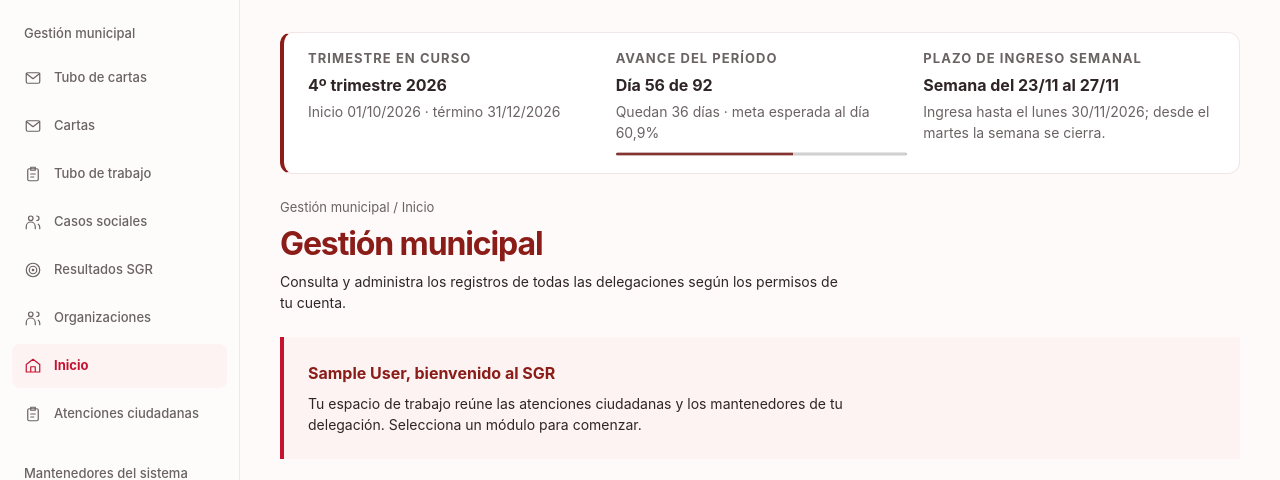
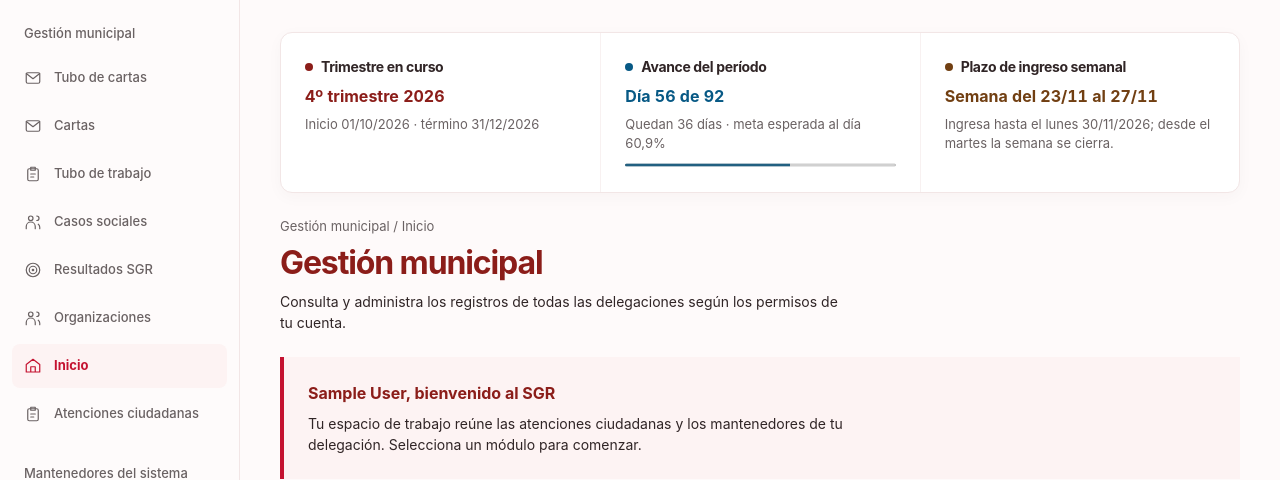
Before and after one commit to zoroikami/sgr-municipalidad-laserena, a Django app: page / in a window 1280 px wide. Shown: the part 96-576 px from the top of the page. Run offline with Django 5.2, Linux system fonts and the light colour scheme; the visitor is signed in with stand-in values (Sample User, id 1); data that the repository does not hold is empty; parts of the project's set-up code (start-up, migrations or seed data) failed here and were passed over; some libraries are stand-ins or nearby versions.

Commit message:
style: unificar resúmenes compactos y colores por estado

```diff
--- a/gestion/queries.py
+++ b/gestion/queries.py
@@ -196,11 +196,11 @@ def list_context(request, modulo):
         totals = {row['estado']: row['cantidad'] for row in scoped(request.user, Carta)
                   .values('estado').annotate(cantidad=Count('pk'))}
         # Mismos tonos que la insignia de estado del listado: ámbar, azul, verde y gris.
-        styles = ['proceso', 'estado-aprobada', 'realizado', 'estado-no-aplica']
+        tonos = ['ambar', 'azul', 'verde', 'gris']
         context['cartas_resumen'] = [
-            {'label': label, 'cantidad': totals.get(value, 0), 'clase': style}
-            for (value, label), style in zip(Carta.ESTADOS, styles)]
-        context['cartas_resumen'].append({'label': 'Total', 'cantidad': sum(totals.values()), 'clase': ''})
+            {'label': label, 'cantidad': totals.get(value, 0), 'tono': tono}
+            for (value, label), tono in zip(Carta.ESTADOS, tonos)]
+        context['cartas_resumen'].append({'label': 'Total', 'cantidad': sum(totals.values()), 'tono': 'neutro'})
     return context
 
 
--- a/static/sgr/app.css
+++ b/static/sgr/app.css
@@ -186,18 +186,11 @@ button, .btn, input, select { min-height: 2.75rem; }
 }
 
 /* Período de medición vigente (RF-005, RF-026) y plazo de ingreso semanal (nuevo requerimiento, punto 4). */
-.periodo-sgr {
-  display: grid; grid-template-columns: repeat(3, minmax(0, 1fr)); gap: var(--space-lg);
-  margin-bottom: var(--space-xl); padding: var(--space-lg) var(--space-xl);
-  background: var(--brand-white); border: 1px solid var(--brand-border);
-  border-left: var(--space-xs) solid var(--brand-wine); border-radius: var(--legacy-radius-panel, 0.75rem);
-}
-.periodo-item { display: flex; flex-direction: column; gap: var(--space-xs); min-width: 0; font-size: var(--type-small); color: var(--brand-muted); }
-.periodo-item strong { color: var(--brand-ink); font-size: var(--type-body); }
-.periodo-label { font-size: var(--type-caption); font-weight: 700; letter-spacing: 0.08em; text-transform: uppercase; color: var(--brand-muted); }
-.periodo-progreso { width: 100%; height: 0.375rem; accent-color: var(--brand-wine); margin-top: var(--space-xs); }
-.periodo-alerta strong { color: var(--error-ink); }
-@media (max-width: 900px) { .periodo-sgr { grid-template-columns: minmax(0, 1fr); } }
+.resumen-compacto.periodo-sgr { margin-bottom: var(--space-xl); }
+.resumen-compacto.periodo-sgr > article { grid-template-columns: minmax(0, 1fr); grid-template-areas: 'label' 'value' 'detail'; align-content: start; gap: var(--space-sm); }
+.resumen-compacto.periodo-sgr > article > strong { font-size: var(--type-body); line-height: 1.4; letter-spacing: normal; }
+.periodo-progreso { display: block; width: 100%; height: 0.375rem; accent-color: var(--resumen-tono); margin-top: var(--space-sm); }
+.resumen-compacto.periodo-sgr > .periodo-alerta > strong { color: var(--error-ink); }
 
 /* Buscador de listas largas en formularios (requisitos de la segunda entrega). */
 .form-field > .select-buscador { margin-bottom: var(--space-xs); }
--- /dev/null
+++ b/static/sgr/resumenes.css
@@ -0,0 +1,77 @@
+/* firma · municipal summaries · inherited tokens · compact reading, semantic state colours */
+.resumen-compacto {
+  display: grid;
+  grid-template-columns: repeat(auto-fit, minmax(min(100%, 11rem), 1fr));
+  align-items: stretch;
+  gap: 0;
+  margin-bottom: var(--space-2xl);
+  background: var(--brand-white);
+  border: 1px solid var(--brand-border);
+  border-radius: var(--legacy-radius-panel);
+  box-shadow: 0 var(--space-xs) var(--space-lg) color-mix(in srgb, var(--brand-ink) 3%, transparent);
+  overflow: hidden;
+}
+.resumen-compacto > article {
+  --resumen-tono: var(--brand-ink);
+  display: grid;
+  grid-template-columns: minmax(0, 1fr) auto;
+  grid-template-areas: 'label value' 'detail value';
+  column-gap: var(--space-lg);
+  row-gap: var(--space-xs);
+  align-content: center;
+  min-width: 0;
+  padding: var(--space-xl);
+}
+.resumen-compacto > article + article { border-inline-start: 1px solid var(--brand-row-rule); }
+.resumen-compacto > article[data-tono='ambar'] { --resumen-tono: var(--action-edit-ink); }
+.resumen-compacto > article[data-tono='azul'] { --resumen-tono: var(--action-view-ink); }
+.resumen-compacto > article[data-tono='verde'] { --resumen-tono: var(--success-ink); }
+.resumen-compacto > article[data-tono='rojo'] { --resumen-tono: var(--error-ink); }
+.resumen-compacto > article[data-tono='gris'] { --resumen-tono: var(--brand-muted); }
+.resumen-compacto > article[data-tono='vino'] { --resumen-tono: var(--brand-wine); }
+.resumen-compacto > article[data-tono='neutro'] { --resumen-tono: var(--brand-ink); }
+.resumen-compacto > article > h2 {
+  grid-area: label;
+  display: flex;
+  align-items: center;
+  gap: var(--space-sm);
+  margin: 0;
+  color: var(--brand-ink);
+  font-size: var(--type-small);
+  font-weight: 700;
+  line-height: 1.4;
+  overflow-wrap: anywhere;
+}
+.resumen-compacto > article > h2::before {
+  content: '';
+  width: var(--space-sm);
+  height: var(--space-sm);
+  flex: 0 0 var(--space-sm);
+  border-radius: 50%;
+  background: var(--resumen-tono);
+}
+.resumen-compacto > article > strong {
+  grid-area: value;
+  align-self: center;
+  min-width: 0;
+  color: var(--resumen-tono);
+  font-size: var(--type-title);
+  font-weight: 700;
+  line-height: 1;
+  letter-spacing: -0.03em;
+  font-variant-numeric: tabular-nums;
+  overflow-wrap: anywhere;
+}
+.resumen-compacto > article > p {
+  grid-area: detail;
+  margin: 0;
+  color: var(--brand-muted);
+  font-size: var(--type-caption);
+  line-height: 1.5;
+  overflow-wrap: anywhere;
+}
+@media (max-width: 700px) {
+  .resumen-compacto { grid-template-columns: minmax(0, 1fr); }
+  .resumen-compacto > article { padding: var(--space-lg); }
+  .resumen-compacto > article + article { border-inline-start: 0; border-top: 1px solid var(--brand-row-rule); }
+}
--- a/templates/base.html
+++ b/templates/base.html
@@ -9,6 +9,7 @@
   <link rel="stylesheet" href="{% static 'vendor/sweetalert2-11.14.5.min.css' %}">
   <link rel="stylesheet" href="{% static 'municipal/brand.css' %}">
   <link rel="stylesheet" href="{% static 'sgr/app.css' %}">
+  <link rel="stylesheet" href="{% static 'sgr/resumenes.css' %}">
   <link rel="stylesheet" href="{% static 'sgr/legacy.css' %}">
   {% block extra_css %}{% endblock %}
 </head>
--- a/templates/gestion/_cartas_resumen.html
+++ b/templates/gestion/_cartas_resumen.html
@@ -1,6 +1,6 @@
-<section class="tubo-resumen" aria-label="Resumen de cartas de la delegación seleccionada">
-  {% for resumen in cartas_resumen %}<article class="{{ resumen.clase }}">
-    <h2 class="text-uppercase">{{ resumen.label }}</h2>
+<section class="resumen-compacto" aria-label="Resumen de cartas de la delegación seleccionada">
+  {% for resumen in cartas_resumen %}<article data-tono="{{ resumen.tono }}">
+    <h2>{{ resumen.label }}</h2>
     <strong>{{ resumen.cantidad }}</strong>
   </article>{% endfor %}
 </section>
--- a/templates/shared/periodo.html
+++ b/templates/shared/periodo.html
@@ -1,22 +1,23 @@
 {% if periodo_sgr %}{% with p=periodo_sgr %}
-<section class="periodo-sgr" aria-label="Período de medición vigente">
-  <div class="periodo-item">
-    <span class="periodo-label">Trimestre en curso</span>
+<section class="resumen-compacto periodo-sgr" aria-label="Período de medición vigente">
+  <article data-tono="vino">
+    <h2>Trimestre en curso</h2>
     <strong>{{ p.nombre }}</strong>
-    <span>Inicio {{ p.inicio|date:'d/m/Y' }} · término {{ p.fin|date:'d/m/Y' }}</span>
-  </div>
-  <div class="periodo-item">
-    <span class="periodo-label">Avance del período</span>
+    <p>Inicio {{ p.inicio|date:'d/m/Y' }} · término {{ p.fin|date:'d/m/Y' }}</p>
+  </article>
+  <article data-tono="azul">
+    <h2>Avance del período</h2>
     <strong>Día {{ p.dia }} de {{ p.dias_totales }}</strong>
-    <span>Quedan {{ p.restantes }} días · meta esperada al día {{ p.meta_esperada|floatformat:1 }}%</span>
+    <p>Quedan {{ p.restantes }} días · meta esperada al día {{ p.meta_esperada|floatformat:1 }}%
     <progress class="periodo-progreso" max="100" value="{{ p.meta_esperada|floatformat:'1u' }}" aria-label="Meta esperada al día: {{ p.meta_esperada|floatformat:1 }}%"></progress>
-  </div>
-  <div class="periodo-item periodo-plazo{% if p.cierra_hoy %} periodo-alerta{% endif %}">
-    <span class="periodo-label">Plazo de ingreso semanal</span>
+    </p>
+  </article>
+  <article data-tono="{% if p.cierra_hoy %}rojo{% else %}ambar{% endif %}"{% if p.cierra_hoy %} class="periodo-alerta"{% endif %}>
+    <h2>Plazo de ingreso semanal</h2>
     {% if p.cierra_hoy %}<strong>Hoy vence la semana del {{ p.semana_anterior_inicio|date:'d/m' }}</strong>
-    <span>Desde mañana solo se aceptan actividades desde el {{ p.semana_inicio|date:'d/m/Y' }}.</span>
+    <p>Desde mañana solo se aceptan actividades desde el {{ p.semana_inicio|date:'d/m/Y' }}.</p>
     {% else %}<strong>Semana del {{ p.semana_inicio|date:'d/m' }} al {{ p.semana_fin|date:'d/m' }}</strong>
-    <span>Ingresa hasta el lunes {{ p.cierre_semana|date:'d/m/Y' }}; desde el martes la semana se cierra.</span>{% endif %}
-  </div>
+    <p>Ingresa hasta el lunes {{ p.cierre_semana|date:'d/m/Y' }}; desde el martes la semana se cierra.</p>{% endif %}
+  </article>
 </section>
 {% endwith %}{% endif %}
```
Also changed, not shown: static/sgr/integrado.css (+0 -34 lines), templates/gestion/cartas_tablero.html (+4 -4 lines), templates/gestion/tablero.html (+4 -4 lines), tests_django/test_resumenes_compactos.py (added, +61 -0 lines).
